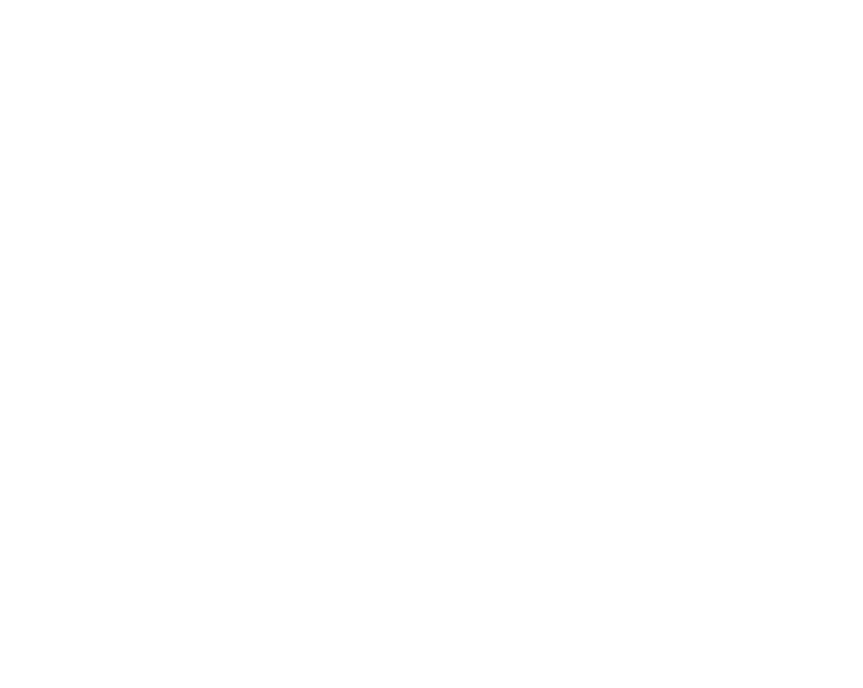
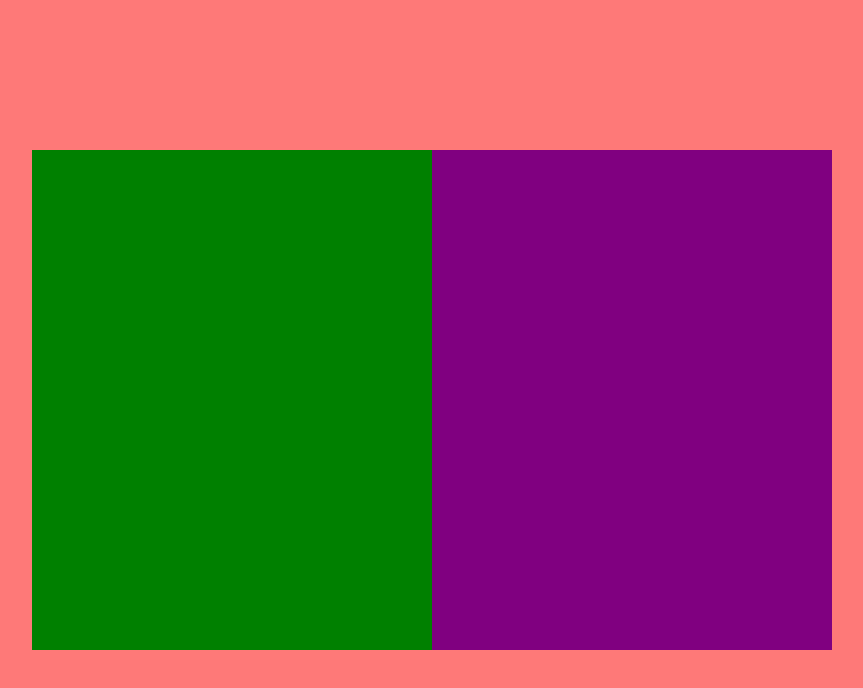
Before and after one commit to Dinujaya-Sandaruwan/Intro-component-with-sign-up-form, a plain HTML site: page index.html in a window 1280 px wide. Shown: the whole page, without its empty margins (208-1071 px from the left). Drawn offline with Linux system fonts and the light colour scheme.

Commit message:
Created flex layout

```diff
--- a/index.html
+++ b/index.html
@@ -11,7 +11,14 @@
       href="./images/favicon-32x32.png"
     />
 
+    <link rel="stylesheet" href="style.css" />
+
     <title>Frontend Mentor | Intro component with sign up form</title>
   </head>
-  <body></body>
+  <body>
+    <main>
+      <div class="left-side"></div>
+      <div class="right-side"></div>
+    </main>
+  </body>
 </html>
--- /dev/null
+++ b/style.css
@@ -0,0 +1,33 @@
+body {
+  width: 100vw;
+  height: 100vh;
+
+  padding: 0;
+  margin: 0;
+
+  display: flex;
+  justify-content: center;
+  align-items: center;
+
+  background-color: #fe7978;
+}
+
+main {
+  background-color: aqua;
+  width: 800px;
+  height: 500px;
+
+  display: flex;
+}
+
+.left-side,
+.right-side {
+  width: 50%;
+  height: 100%;
+}
+.left-side {
+  background-color: green;
+}
+.right-side {
+  background-color: purple;
+}
```
